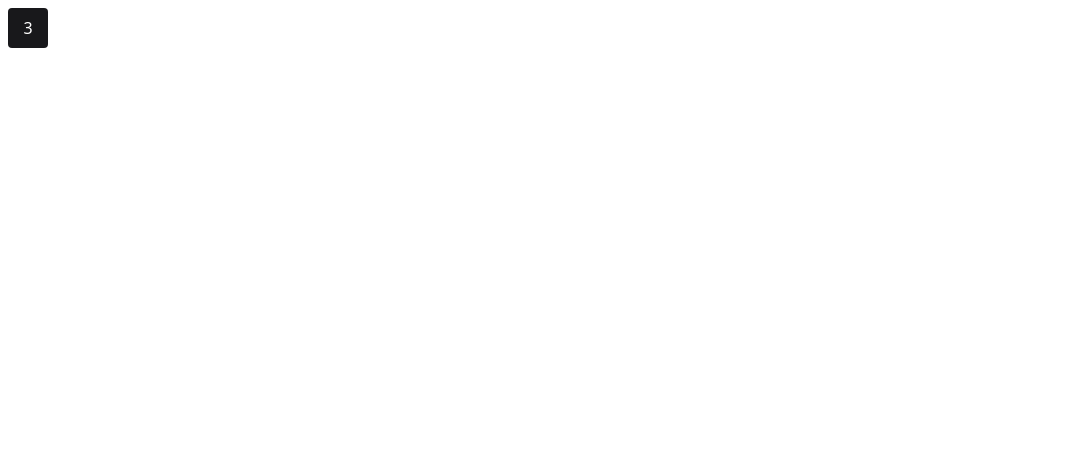
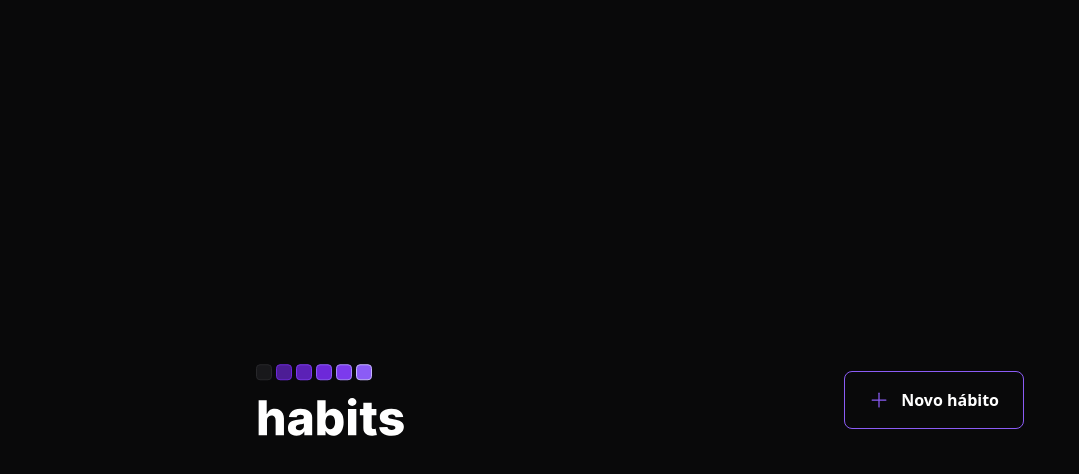
Before and after one commit to RodrigoGrz/Habits, a React (Vite) app in the folder web/: page / in a window 1280 px wide. Shown: the top 474 px of the page, without its empty margins (0-1079 px from the left). Built offline with nearby package versions, Linux system fonts and the light colour scheme.

Commit message:
feat: component header

```diff
--- a/web/index.html
+++ b/web/index.html
@@ -6,7 +6,7 @@
     <meta name="viewport" content="width=device-width, initial-scale=1.0" />
     <title>Vite + React + TS</title>
   </head>
-  <body>
+  <body class="bg-background text-white">
     <div id="root"></div>
     <script type="module" src="/src/main.tsx"></script>
   </body>
--- a/web/src/App.tsx
+++ b/web/src/App.tsx
@@ -1,11 +1,14 @@
+import { Header } from './components/Header'
 import './styles/global.css'
 
-import { Habit } from "./components/Habit"
+// import { Habit } from "./components/Habit"
 
-function App() {
+export function App() {
   return (
-    <Habit completed={3} />
+    <div className="w-screen h-screen flex justify-center items-center">
+      <div className="w-full max-w-5xl px-6 flex flex-col gap-16">
+        <Header />
+      </div>
+    </div>
   )
 }
-
-export default App
--- /dev/null
+++ b/web/src/components/Header.tsx
@@ -0,0 +1,15 @@
+import { Plus } from 'phosphor-react'
+import logoImage from '../assets/logo.svg'
+
+export function Header() {
+    return (
+        <div className="w-full max-w-3xl mx-auto flex items-center justify-between">
+          <img src={logoImage} alt="Habits" />
+
+          <button type="button" className="border border-violet-500 font-semibold rounded-lg px-6 py-4 flex items-center gap-3 hover:border-violet-300">
+            <Plus size={20} className="text-violet-500" />
+            Novo hábito
+          </button>
+        </div>
+    )
+}
--- a/web/src/main.tsx
+++ b/web/src/main.tsx
@@ -1,6 +1,6 @@
 import React from 'react'
 import ReactDOM from 'react-dom/client'
-import App from './App'
+import { App } from './App'
 
 ReactDOM.createRoot(document.getElementById('root') as HTMLElement).render(
   <React.StrictMode>
--- a/web/tailwind.config.cjs
+++ b/web/tailwind.config.cjs
@@ -5,7 +5,11 @@
     './index.html'
   ],
   theme: {
-    extend: {},
+    extend: {
+      colors: {
+        background: '#09090A'
+      },
+    },
   },
   plugins: [],
 }
```
Also changed, not shown: web/src/assets/logo.svg (added).
